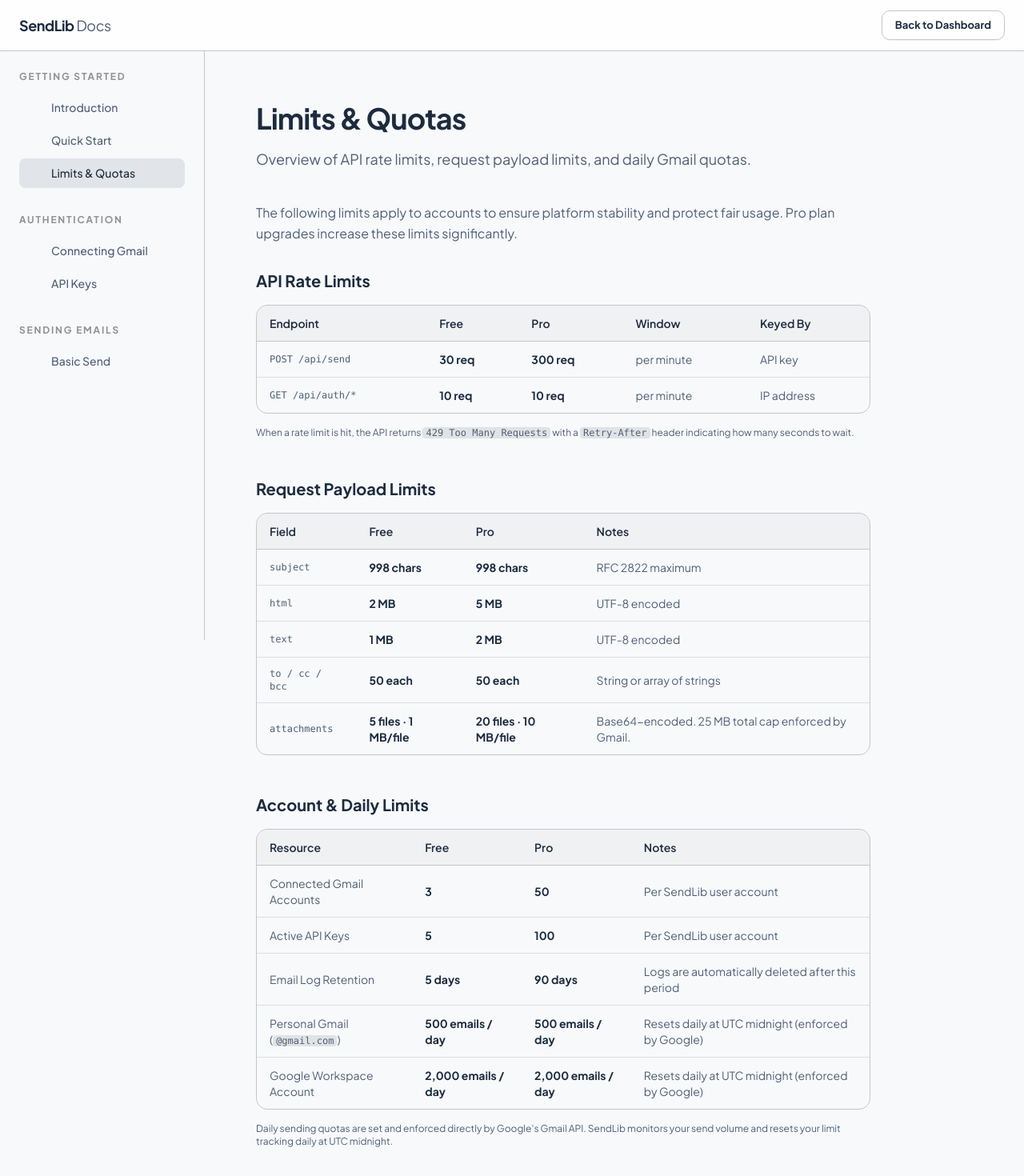
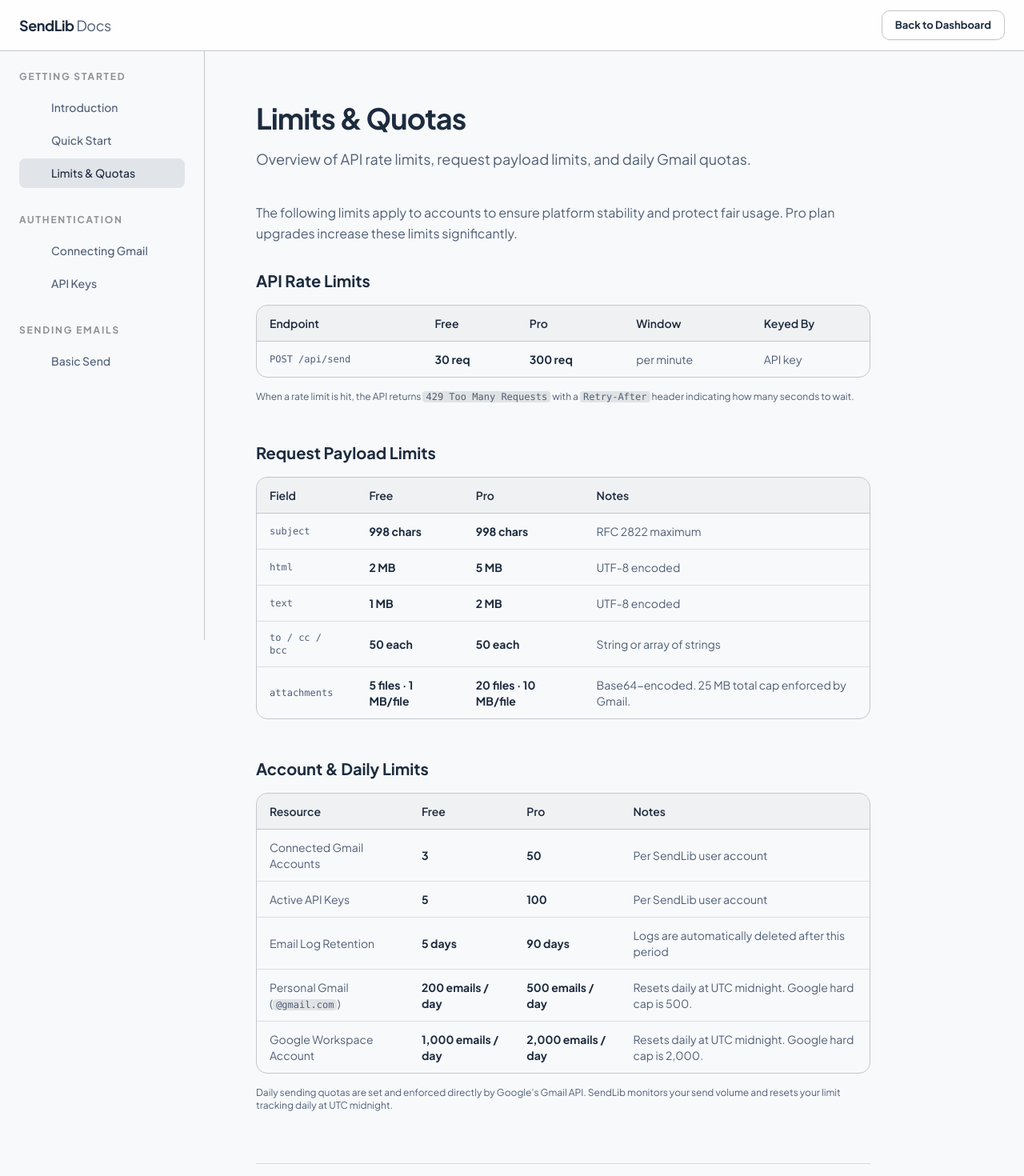
Before and after one commit to samueltuoyo15/send-liberty, a Next.js app: page /docs/limits in a window 1280 px wide. Shown: the top 1470 px of the page at 80% size. Built offline with nearby package versions, Linux system fonts and the light colour scheme; some icons are missing.

Commit message:
feat: updated daily email sending limits - 200/day personal Gmail (Free) & 1,000/day Workspace (Free), 500/2000 (Pro) across backend, dashboard, docs & homepage

```diff
--- a/app/api/send/route.ts
+++ b/app/api/send/route.ts
@@ -273,6 +273,7 @@
       attachments,
       apiKeyId: apiKeyId || undefined,
       retentionDays,
+      plan: plan as "free" | "pro",
     });
 
     return NextResponse.json({ success: true, messageId: result.messageId });
--- a/app/dashboard/accounts/page.tsx
+++ b/app/dashboard/accounts/page.tsx
@@ -105,11 +105,11 @@
         <div className="grid grid-cols-1 sm:grid-cols-2 gap-3 text-xs text-secondary">
           <div className="bg-white/80 p-2.5 rounded-lg border border-indigo-100/60">
             <span className="font-bold text-primary-sendlib block mb-0.5">Standard Gmail (yourproduct@gmail.com)</span>
-            <span>Up to <strong className="text-primary-sendlib">500 emails/day</strong> per connected account.</span>
+            <span>Up to <strong className="text-primary-sendlib">{isPro ? "500 emails/day" : "200 emails/day"}</strong> per account{!isPro && " (500 on Pro)"}.</span>
           </div>
           <div className="bg-white/80 p-2.5 rounded-lg border border-indigo-100/60">
             <span className="font-bold text-primary-sendlib block mb-0.5">Google Workspace Custom Domain</span>
-            <span>Up to <strong className="text-primary-sendlib">2,000 emails/day</strong> (e.g. hello@yourprodct.com).</span>
+            <span>Up to <strong className="text-primary-sendlib">{isPro ? "2,000 emails/day" : "1,000 emails/day"}</strong>{!isPro && " (2,000 on Pro)"}.</span>
           </div>
         </div>
       </div>
--- a/app/docs/limits/page.tsx
+++ b/app/docs/limits/page.tsx
@@ -37,13 +37,6 @@
                 <td className="px-4 py-3 font-bold text-primary-sendlib">300 req</td>
                 <td className="px-4 py-3 text-secondary">per minute</td>
                 <td className="px-4 py-3 text-secondary">API key</td>
-              </tr>
-              <tr className="hover:bg-surface-variant/20 transition-colors">
-                <td className="px-4 py-3 font-mono text-xs text-secondary"><code>GET /api/auth/*</code></td>
-                <td className="px-4 py-3 font-bold text-primary-sendlib">10 req</td>
-                <td className="px-4 py-3 font-bold text-primary-sendlib">10 req</td>
-                <td className="px-4 py-3 text-secondary">per minute</td>
-                <td className="px-4 py-3 text-secondary">IP address</td>
               </tr>
             </tbody>
           </table>
@@ -136,15 +129,15 @@
               </tr>
               <tr className="hover:bg-surface-variant/20 transition-colors">
                 <td className="px-4 py-3 text-secondary">Personal Gmail (<code className="text-xs bg-surface-variant px-1 rounded">@gmail.com</code>)</td>
+                <td className="px-4 py-3 font-bold text-primary-sendlib">200 emails / day</td>
                 <td className="px-4 py-3 font-bold text-primary-sendlib">500 emails / day</td>
-                <td className="px-4 py-3 font-bold text-primary-sendlib">500 emails / day</td>
-                <td className="px-4 py-3 text-secondary">Resets daily at UTC midnight (enforced by Google)</td>
+                <td className="px-4 py-3 text-secondary">Resets daily at UTC midnight. Google hard cap is 500.</td>
               </tr>
               <tr className="hover:bg-surface-variant/20 transition-colors">
                 <td className="px-4 py-3 text-secondary">Google Workspace Account</td>
+                <td className="px-4 py-3 font-bold text-primary-sendlib">1,000 emails / day</td>
                 <td className="px-4 py-3 font-bold text-primary-sendlib">2,000 emails / day</td>
-                <td className="px-4 py-3 font-bold text-primary-sendlib">2,000 emails / day</td>
-                <td className="px-4 py-3 text-secondary">Resets daily at UTC midnight (enforced by Google)</td>
+                <td className="px-4 py-3 text-secondary">Resets daily at UTC midnight. Google hard cap is 2,000.</td>
               </tr>
             </tbody>
           </table>
--- a/app/page.tsx
+++ b/app/page.tsx
@@ -107,7 +107,7 @@
           "name": "How does this compare to the free tier of Resend, Mailgun, or SendGrid?",
           "acceptedAnswer": {
             "@type": "Answer",
-            "text": "Other platforms limit you to only 100 free emails per day on their free plans and require strict domain verification. With SendLib, you can send up to 500 emails/day per connected personal/product Gmail account, or up to 2,000 emails/day per connected Google Workspace account."
+            "text": "Other platforms limit you to only 100 free emails per day on their free plans and require strict domain verification. With SendLib, you can send up to 200 emails/day per connected personal Gmail account (500/day on Pro), or up to 1,000 emails/day per connected Google Workspace account (2,000/day on Pro)."
           }
         },
         {
--- a/components/home/HomeClient.tsx
+++ b/components/home/HomeClient.tsx
@@ -160,7 +160,7 @@
                     },
                     {
                       feature: "Free Emails Per Day",
-                      sendlib: "500 to 2,000 / account",
+                      sendlib: "200 to 1,000 / account",
                       others: "100 / day",
                     },
                     {
@@ -355,7 +355,7 @@
                   Can I send from my custom domain (e.g. hello@mycompany.com)?
                 </h3>
                 <p className="text-sm text-secondary leading-relaxed pl-4">
-                  Yes! If your custom company domain is connected to Google Workspace, simply link that account to SendLib via Google OAuth. SendLib will send transactional emails directly from your custom domain (e.g. <code className="bg-surface-variant/80 px-1.5 py-0.5 rounded text-xs">hello@mycompany.com</code>) with zero extra DNS or SPF configuration required on SendLib. Plus, Google Workspace accounts get <strong>2,000 emails/day</strong> per account!
+                  Yes! If your custom company domain is connected to Google Workspace, simply link that account to SendLib via Google OAuth. SendLib will send transactional emails directly from your custom domain (e.g. <code className="bg-surface-variant/80 px-1.5 py-0.5 rounded text-xs">hello@mycompany.com</code>) with zero extra DNS or SPF configuration required on SendLib. Plus, Google Workspace accounts get up to <strong>1,000 emails/day on Free</strong> (2,000/day on Pro) per account!
                 </p>
               </div>
 
@@ -375,7 +375,7 @@
                   How does this compare to the free tier of Resend, Mailgun, or SendGrid?
                 </h3>
                 <p className="text-sm text-secondary leading-relaxed pl-4">
-                  Other platforms limit you to only 100 free emails per day on their free plans and require strict domain verification. With SendLib, you can send up to <strong>500 emails/day</strong> per connected personal/product Gmail account, or up to <strong>2,000 emails/day</strong> per connected Google Workspace account.
+                  Other platforms limit you to only 100 free emails per day on their free plans and require strict domain verification. With SendLib, you can send up to <strong>200 emails/day</strong> per connected personal Gmail account (500/day on Pro), or up to <strong>1,000 emails/day</strong> per connected Google Workspace account (2,000/day on Pro).
                 </p>
               </div>
 
--- a/lib/gmail.ts
+++ b/lib/gmail.ts
@@ -120,6 +120,7 @@
   from?: string;
   apiKeyId?: string | mongoose.Types.ObjectId;
   retentionDays?: number;
+  plan?: "free" | "pro";
   attachments?: {
     filename: string;
     content: string;
@@ -165,7 +166,10 @@
   });
 
   const isWorkspace = !senderEmail.endsWith("@gmail.com") && !senderEmail.endsWith("@googlemail.com");
-  const limit = isWorkspace ? 2000 : 500;
+  const isPro = options.plan === "pro";
+  const limit = isWorkspace
+    ? isPro ? 2000 : 1000
+    : isPro ? 500 : 200;
 
   if (sentCount >= limit) {
     throw new Error(`Daily limit reached: Connected Gmail '${senderEmail}' has already sent ${sentCount} of its ${limit} daily allowed emails today.`);
```
